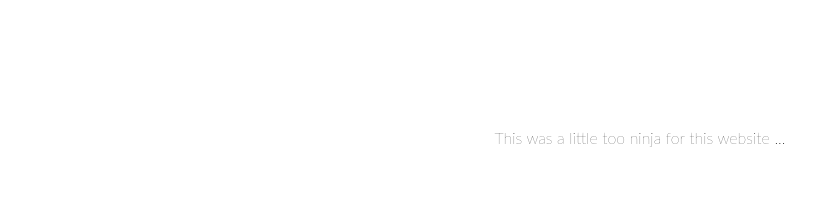
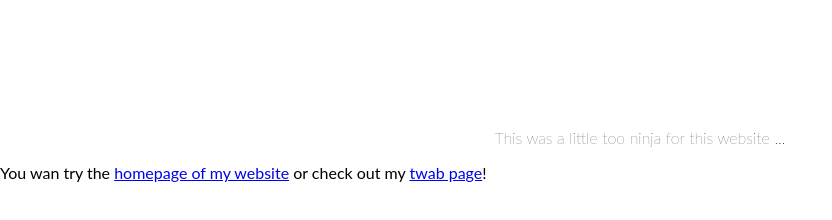
Before and after one commit to hugohil/ninja, a website: page public/404.html in a window 1280 px wide. Shown: the whole page, without its empty margins (0-832 px from the left). Drawn offline with Linux system fonts and the light colour scheme.

Commit message:
convert tabs to spaces + update 404

```diff
--- a/public/404.html
+++ b/public/404.html
@@ -13,5 +13,6 @@
 </head>
 <body>
   <p style="font-weight: 200; text-align: center; margin-top: 10%;">This was a little too ninja for this website ...</p>
+  <p>You wan try the <a href="hugohil.ninja">homepage of my website</a> or check out my <a href="twab.hugohil.ninja">twab page</a>!</p>
 </body>
 </html>
```
Also changed, not shown: public/ninja.html (indentation only). Lines whose indentation alone changed are shown as unchanged.
